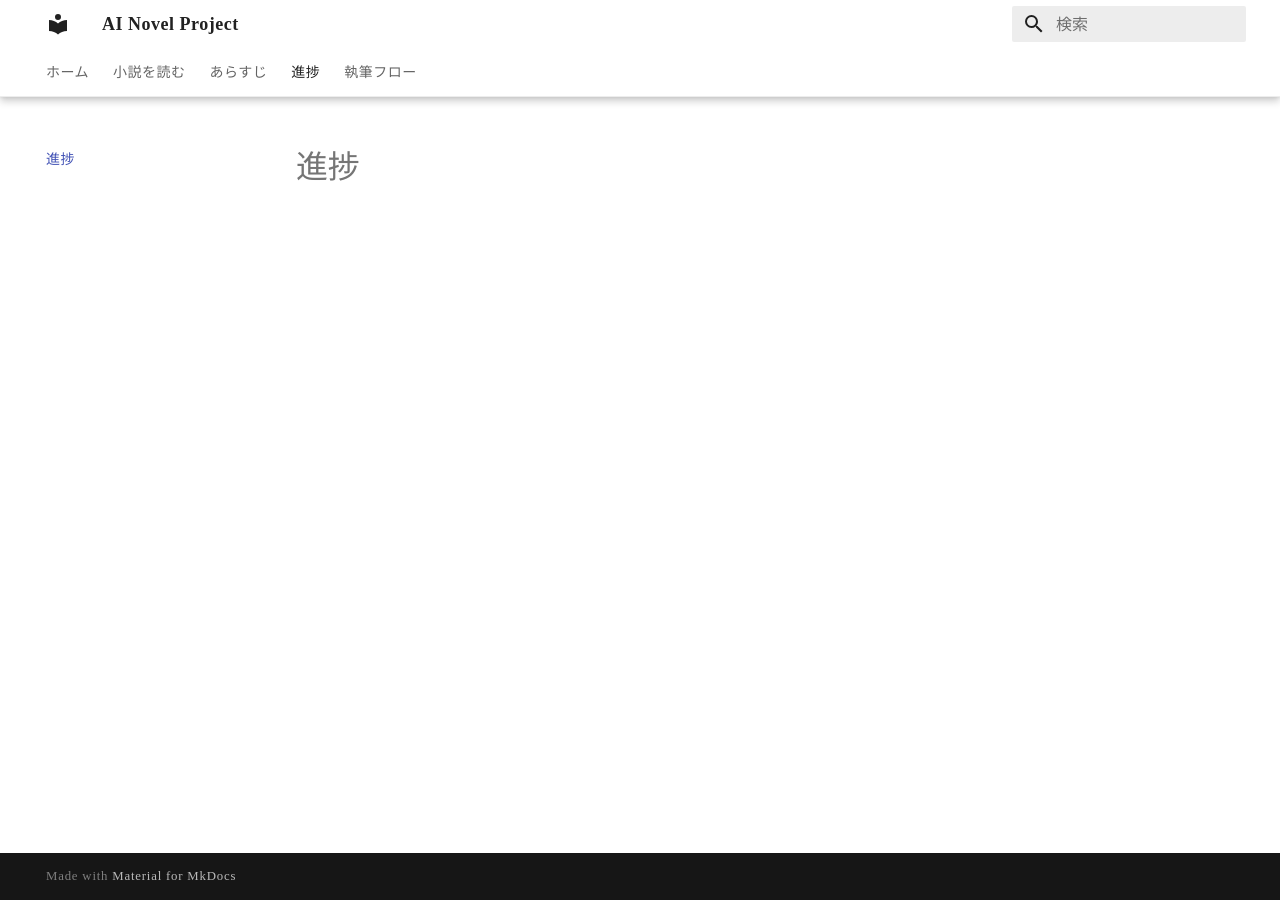
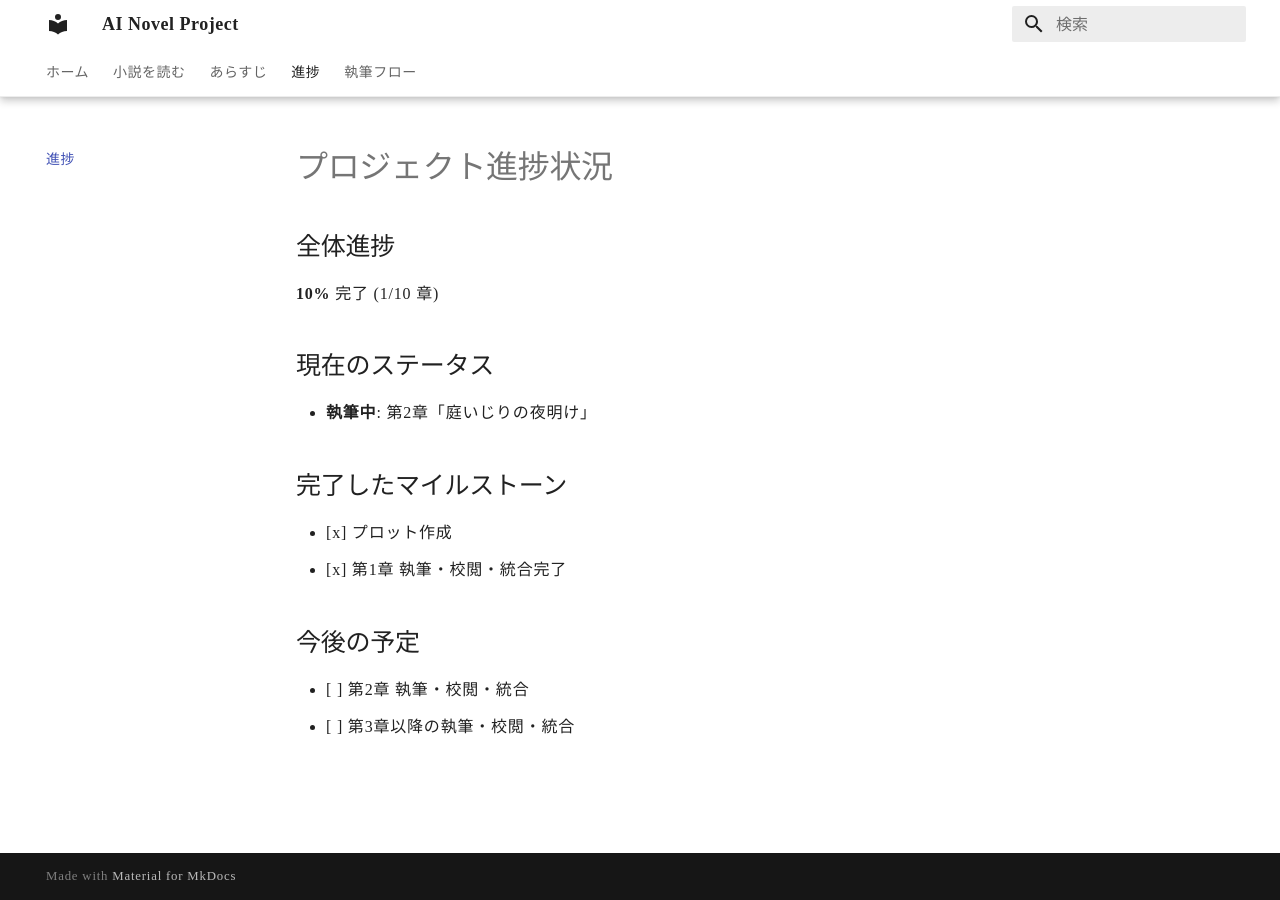
Before and after one commit to readofmaster/ai-novel-project, an MkDocs documentation site: the page built from docs/PROGRESS.md, in a window 1280 px wide. Built offline with MkDocs 1.6.1 and Material for MkDocs 9.7.7, drawn with Linux system fonts in a browser that asks for light colours; some web fonts are replaced.

Commit message:
docs: 進捗ページを詳細な構成に更新

```diff
--- a/docs/PROGRESS.md
+++ b/docs/PROGRESS.md
@@ -1 +1,15 @@
-current_chapter: 2
+# プロジェクト進捗状況
+
+## 全体進捗
+**10%** 完了 (1/10 章)
+
+## 現在のステータス
+- **執筆中**: 第2章「庭いじりの夜明け」
+
+## 完了したマイルストーン
+- [x] プロット作成
+- [x] 第1章 執筆・校閲・統合完了
+
+## 今後の予定
+- [ ] 第2章 執筆・校閲・統合
+- [ ] 第3章以降の執筆・校閲・統合
```
